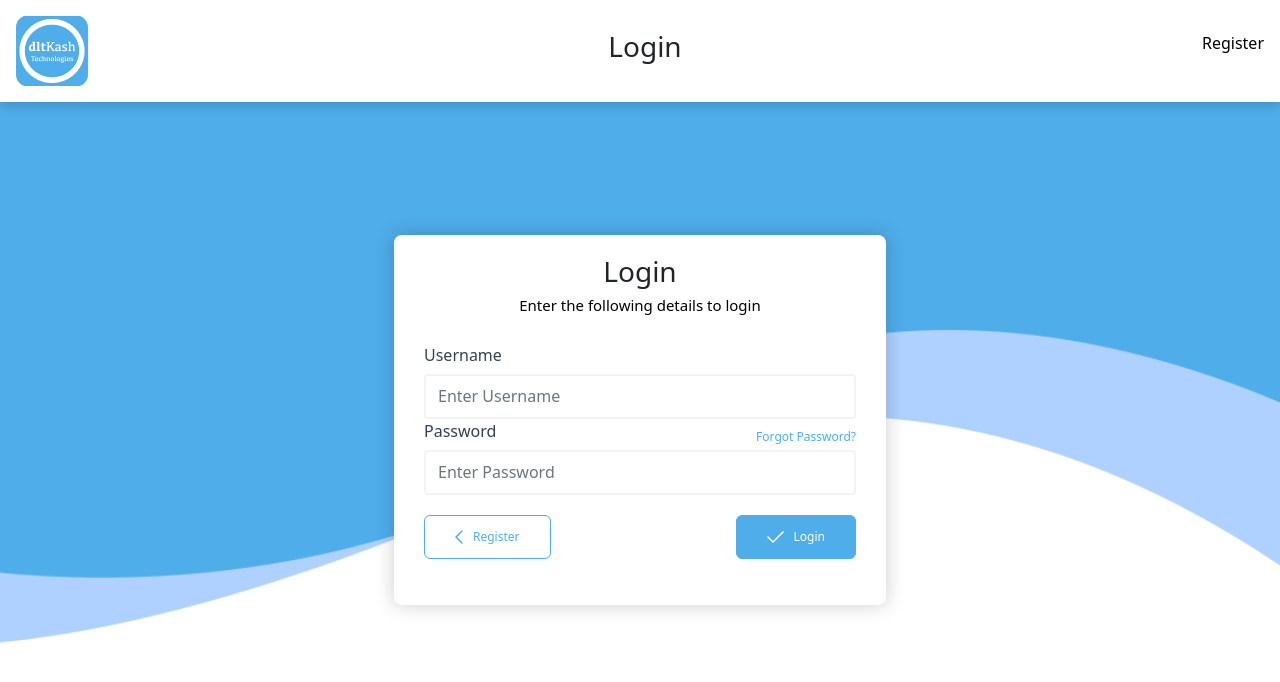
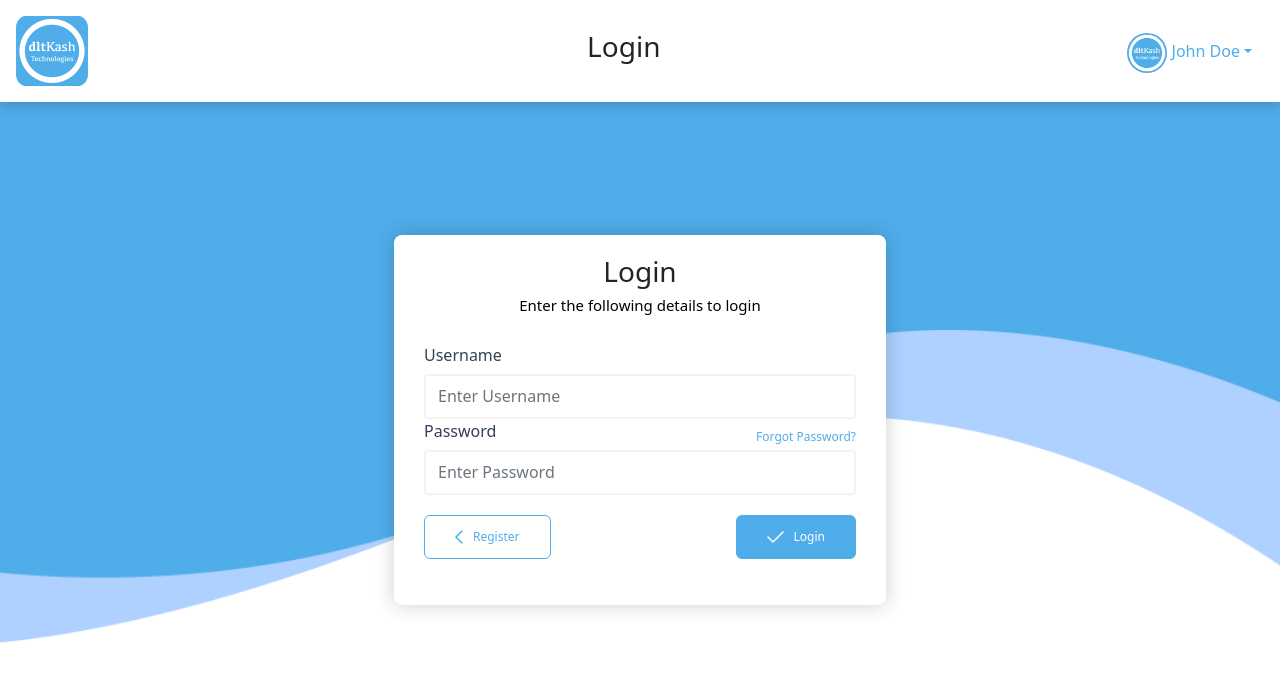
Before and after one commit to ankurkashyap2/dltkash-frontend, a React (Create React App) app: page / in a window 1280 px wide. Shown: the top 682 px of the page. Built offline with nearby package versions, Linux system fonts and the light colour scheme.

Commit message:
navbar-login

```diff
--- a/src/components/navbar/index.jsx
+++ b/src/components/navbar/index.jsx
@@ -1,5 +1,6 @@
 import React from "react";
 import Nav from "react-bootstrap/Nav";
+import { DropdownButton, Dropdown, Figure } from "react-bootstrap";
 import "../../styles/navbar.css";
 
 const Navbar = ({ page }) => {
@@ -13,7 +14,7 @@ const Navbar = ({ page }) => {
 			<Nav.Item>
 				<Nav.Link
 					eventKey="link-1"
-					// href={page === "Login" ? "/register" : "/login"}
+				// href={page === "Login" ? "/register" : "/login"}
 				>
 					<h3 className="text-dark">{page}</h3>
 				</Nav.Link>
@@ -23,7 +24,15 @@ const Navbar = ({ page }) => {
 					eventKey="link-2"
 					href={page === "Login" ? "/register" : "/login"}
 				>
-					<p>{page === "Login" ? "Register" : "Login"}</p>
+					{/* <p>{page === "Login" ? "Register" : "Login"}</p> */}
+					<Nav.Link href="#">
+					<div className="icon-user"><img src={"/assets/images/dltkashlogo.png"} alt="logo" /></div>
+				</Nav.Link>
+					<DropdownButton id="dropdown-basic-button" className="login-link" title="John Doe">
+							<Dropdown.Item href="#">John Doe</Dropdown.Item>
+							<Dropdown.Item href="#">Another action</Dropdown.Item>
+							<Dropdown.Item href="#">Something else</Dropdown.Item>
+					</DropdownButton>
 				</Nav.Link>
 			</Nav.Item>
 		</Nav>
--- a/src/styles/navbar.css
+++ b/src/styles/navbar.css
@@ -11,7 +11,19 @@
     width: 100%;
     align-items: center;
 }
-
+.login-link.dropdown button {
+    background: transparent;
+    color: #4fadea;
+    border: none;
+    outline: none;
+}
+.icon-user img {
+    width: 40px;
+    height: 40px;
+    border-radius: 40px;
+    position: absolute;
+    right: 113px;
+}
 p{
     color: #000;
 }
```
